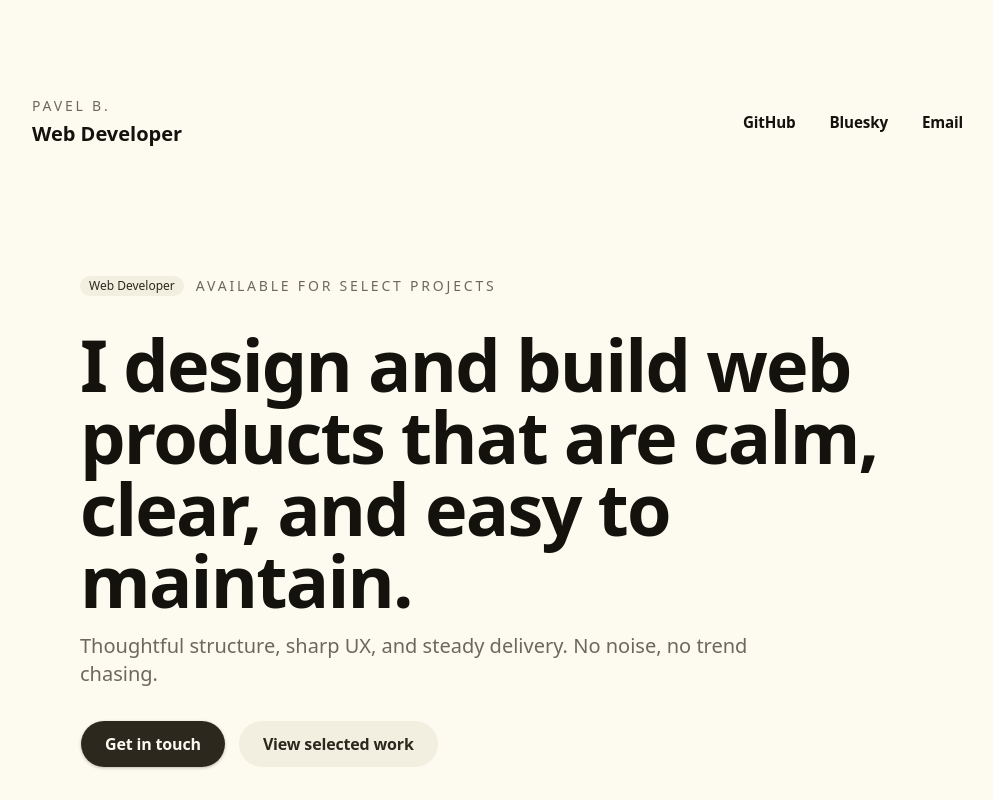
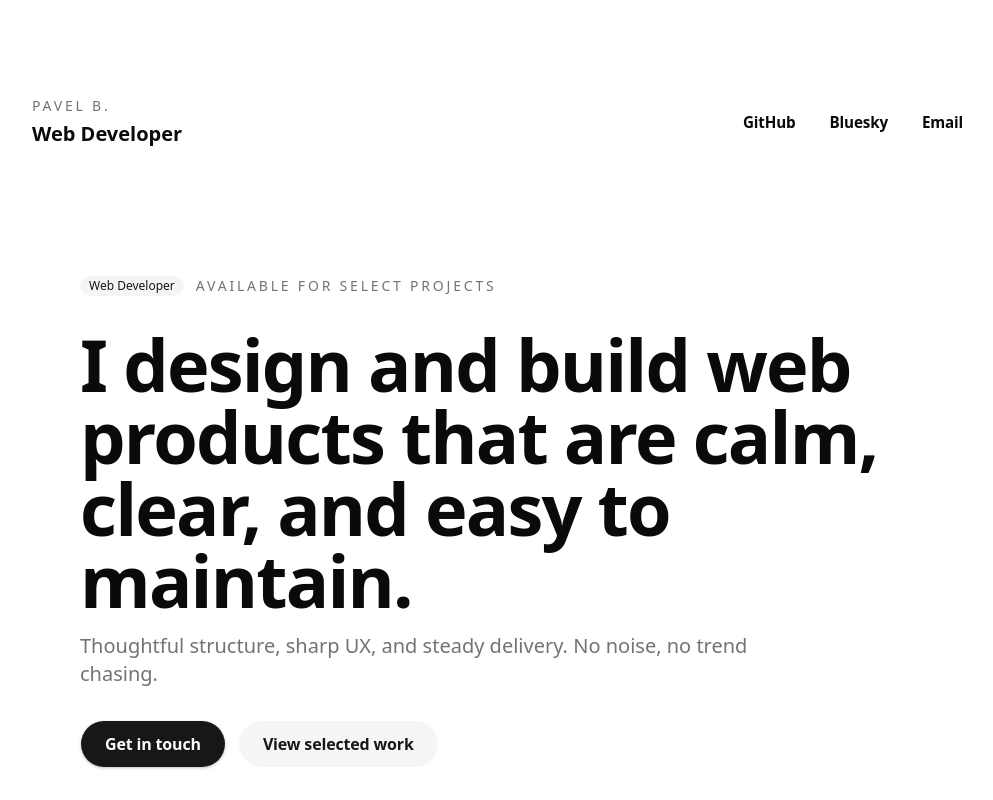
Before and after one commit to paulbgtr/paulbg.dev, a Next.js app: page / in a window 1280 px wide. Shown: the top 800 px of the page, without its empty margins (136-1129 px from the left). Built offline with nearby package versions, Linux system fonts and the light colour scheme.

Commit message:
revert theme

```diff
--- a/app/globals.css
+++ b/app/globals.css
@@ -46,61 +46,39 @@
 }
 
 :root {
-  /* Base surfaces: slightly warm instead of sterile white */
-  --background: oklch(0.985 0.015 95);
-  --foreground: oklch(0.18 0.01 95);
-
-  --card: oklch(0.99 0.012 95);
-  --card-foreground: oklch(0.18 0.01 95);
-
-  --popover: oklch(0.99 0.012 95);
-  --popover-foreground: oklch(0.18 0.01 95);
-
-  /* Primary: cozy charcoal with warmth */
-  --primary: oklch(0.28 0.02 85);
-  --primary-foreground: oklch(0.98 0.01 95);
-
-  /* Secondary & muted: warm linen vibes */
-  --secondary: oklch(0.95 0.02 95);
-  --secondary-foreground: oklch(0.28 0.02 85);
-
-  --muted: oklch(0.94 0.02 95);
-  --muted-foreground: oklch(0.52 0.02 85);
-
-  /* Accent: soft clay / latte tone */
-  --accent: oklch(0.92 0.04 70);
-  --accent-foreground: oklch(0.25 0.03 70);
-
-  /* Destructive: less alarm-siren, more controlled warning */
-  --destructive: oklch(0.58 0.18 30);
-
-  /* Borders & inputs: barely-there warmth */
-  --border: oklch(0.9 0.015 95);
-  --input: oklch(0.9 0.015 95);
-  --ring: oklch(0.7 0.04 70);
-
-  /* Charts: muted but earthy */
-  --chart-1: oklch(0.72 0.08 220);
-  --chart-2: oklch(0.65 0.1 200);
-  --chart-3: oklch(0.6 0.12 170);
-  --chart-4: oklch(0.68 0.09 120);
-  --chart-5: oklch(0.74 0.07 80);
-
-  /* Shape: slightly rounder = friendlier */
-  --radius: 0.75rem;
-
-  /* Sidebar: same warmth, slightly deeper */
-  --sidebar: oklch(0.96 0.02 95);
-  --sidebar-foreground: oklch(0.18 0.01 95);
-
-  --sidebar-primary: oklch(0.28 0.02 85);
-  --sidebar-primary-foreground: oklch(0.98 0.01 95);
-
-  --sidebar-accent: oklch(0.92 0.04 70);
-  --sidebar-accent-foreground: oklch(0.25 0.03 70);
-
-  --sidebar-border: oklch(0.9 0.015 95);
-  --sidebar-ring: oklch(0.7 0.04 70);
+  --radius: 0.625rem;
+  --background: oklch(1 0 0);
+  --foreground: oklch(0.145 0 0);
+  --card: oklch(1 0 0);
+  --card-foreground: oklch(0.145 0 0);
+  --popover: oklch(1 0 0);
+  --popover-foreground: oklch(0.145 0 0);
+  --primary: oklch(0.205 0 0);
+  --primary-foreground: oklch(0.985 0 0);
+  --secondary: oklch(0.97 0 0);
+  --secondary-foreground: oklch(0.205 0 0);
+  --muted: oklch(0.97 0 0);
+  --muted-foreground: oklch(0.556 0 0);
+  --accent: oklch(0.97 0 0);
+  --accent-foreground: oklch(0.205 0 0);
+  --destructive: oklch(0.577 0.245 27.325);
+  --destructive-foreground: oklch(0.985 0 0);
+  --border: oklch(0.922 0 0);
+  --input: oklch(0.922 0 0);
+  --ring: oklch(0.708 0 0);
+  --chart-1: oklch(0.646 0.222 41.116);
+  --chart-2: oklch(0.6 0.118 184.704);
+  --chart-3: oklch(0.398 0.07 227.392);
+  --chart-4: oklch(0.828 0.189 84.429);
+  --chart-5: oklch(0.769 0.188 70.08);
+  --sidebar: oklch(0.985 0 0);
+  --sidebar-foreground: oklch(0.145 0 0);
+  --sidebar-primary: oklch(0.205 0 0);
+  --sidebar-primary-foreground: oklch(0.985 0 0);
+  --sidebar-accent: oklch(0.97 0 0);
+  --sidebar-accent-foreground: oklch(0.205 0 0);
+  --sidebar-border: oklch(0.922 0 0);
+  --sidebar-ring: oklch(0.708 0 0);
 }
 
 .dark {
@@ -108,9 +86,9 @@
   --foreground: oklch(0.985 0 0);
   --card: oklch(0.205 0 0);
   --card-foreground: oklch(0.985 0 0);
-  --popover: oklch(0.205 0 0);
+  --popover: oklch(0.269 0 0);
   --popover-foreground: oklch(0.985 0 0);
-  --primary: oklch(0.87 0.00 0);
+  --primary: oklch(0.922 0 0);
   --primary-foreground: oklch(0.205 0 0);
   --secondary: oklch(0.269 0 0);
   --secondary-foreground: oklch(0.985 0 0);
@@ -119,14 +97,15 @@
   --accent: oklch(0.371 0 0);
   --accent-foreground: oklch(0.985 0 0);
   --destructive: oklch(0.704 0.191 22.216);
+  --destructive-foreground: oklch(0.985 0 0);
   --border: oklch(1 0 0 / 10%);
   --input: oklch(1 0 0 / 15%);
   --ring: oklch(0.556 0 0);
-  --chart-1: oklch(0.809 0.105 251.813);
-  --chart-2: oklch(0.623 0.214 259.815);
-  --chart-3: oklch(0.546 0.245 262.881);
-  --chart-4: oklch(0.488 0.243 264.376);
-  --chart-5: oklch(0.424 0.199 265.638);
+  --chart-1: oklch(0.488 0.243 264.376);
+  --chart-2: oklch(0.696 0.17 162.48);
+  --chart-3: oklch(0.769 0.188 70.08);
+  --chart-4: oklch(0.627 0.265 303.9);
+  --chart-5: oklch(0.645 0.246 16.439);
   --sidebar: oklch(0.205 0 0);
   --sidebar-foreground: oklch(0.985 0 0);
   --sidebar-primary: oklch(0.488 0.243 264.376);
@@ -134,7 +113,7 @@
   --sidebar-accent: oklch(0.269 0 0);
   --sidebar-accent-foreground: oklch(0.985 0 0);
   --sidebar-border: oklch(1 0 0 / 10%);
-  --sidebar-ring: oklch(0.556 0 0);
+  --sidebar-ring: oklch(0.439 0 0);
 }
 
 @layer base {
@@ -145,3 +124,41 @@
     @apply bg-background text-foreground;
   }
 }
+
+@keyframes noir-float {
+  0%,
+  100% {
+    transform: translate3d(0, 0, 0) scale(1);
+  }
+  50% {
+    transform: translate3d(-3%, 2%, 0) scale(1.05);
+  }
+}
+
+@keyframes noir-scan {
+  0% {
+    background-position: 0 0;
+  }
+  100% {
+    background-position: 140px 90px;
+  }
+}
+
+@keyframes grain {
+  0%,
+  100% {
+    transform: translate(0, 0);
+  }
+  20% {
+    transform: translate(-1.5%, 1.2%);
+  }
+  40% {
+    transform: translate(1%, -1%);
+  }
+  60% {
+    transform: translate(-1%, -0.5%);
+  }
+  80% {
+    transform: translate(0.8%, 0.6%);
+  }
+}
```
